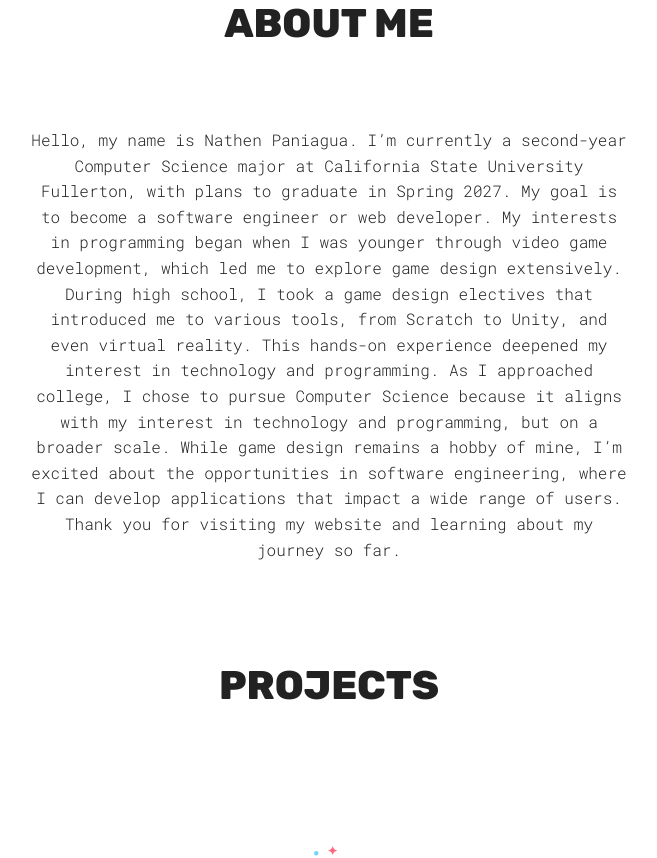
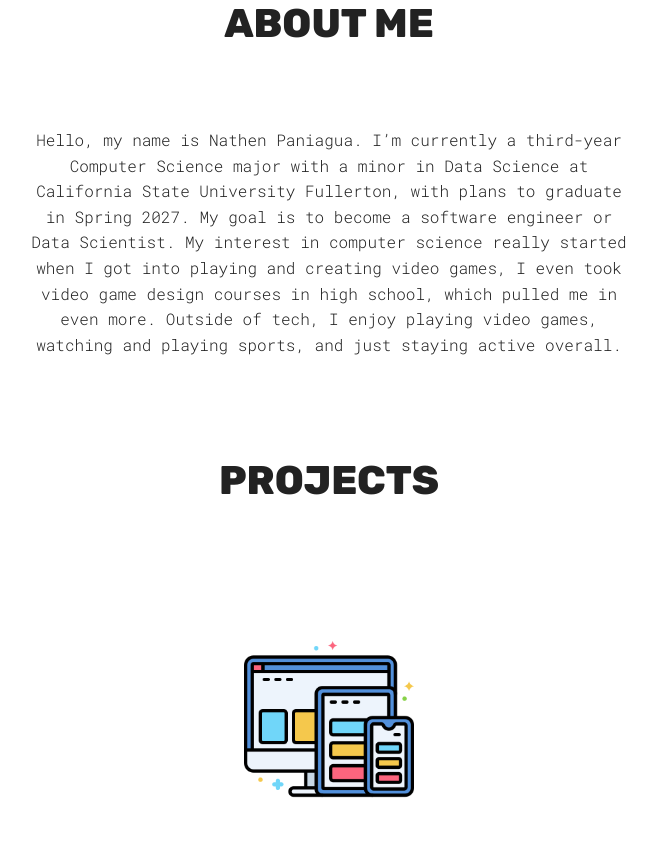
Before and after one commit to CSUFNathen/Portfolio-NathenPaniagua, a React (Vite) app: page / in a window 1280 px wide. Shown: the part 900-1758 px from the top of the page, without its empty margins (311-968 px from the left). Built offline with nearby package versions, Linux system fonts and the light colour scheme.

Commit message:
Revise About Me section for updated information
Updated personal introduction and interests in About Me section.

```diff
--- a/src/sections/About Me/AboutMe.jsx
+++ b/src/sections/About Me/AboutMe.jsx
@@ -8,12 +8,9 @@ function AboutMe() {
       <h1 className="sectionTitle">About Me</h1>
 
       <p className={styles.aboutText}>
-        Hello, my name is Nathen Paniagua. I’m currently a second-year Computer Science major at California State University Fullerton, with plans to graduate in Spring 2027.
-        My goal is to become a software engineer or web developer. My interests in programming began when I was younger through video game development, which led me to explore
-        game design extensively. During high school, I took a game design electives that introduced me to various tools, from Scratch to Unity, and even virtual reality.
-        This hands-on experience deepened my interest in technology and programming. As I approached college, I chose to pursue Computer Science because it aligns with
-        my interest in technology and programming, but on a broader scale. While game design remains a hobby of mine, I’m excited about the opportunities in software
-        engineering, where I can develop applications that impact a wide range of users. Thank you for visiting my website and learning about my journey so far.
+        Hello, my name is Nathen Paniagua. I’m currently a third-year Computer Science major with a minor in Data Science at California State University Fullerton, with plans to graduate in Spring 2027.
+        My goal is to become a software engineer or Data Scientist. My interest in computer science really started when I got into playing and creating video games, I even took video game design courses
+        in high school, which pulled me in even more. Outside of tech, I enjoy playing video games, watching and playing sports, and just staying active overall.
       </p>
     </section>
   );
```
